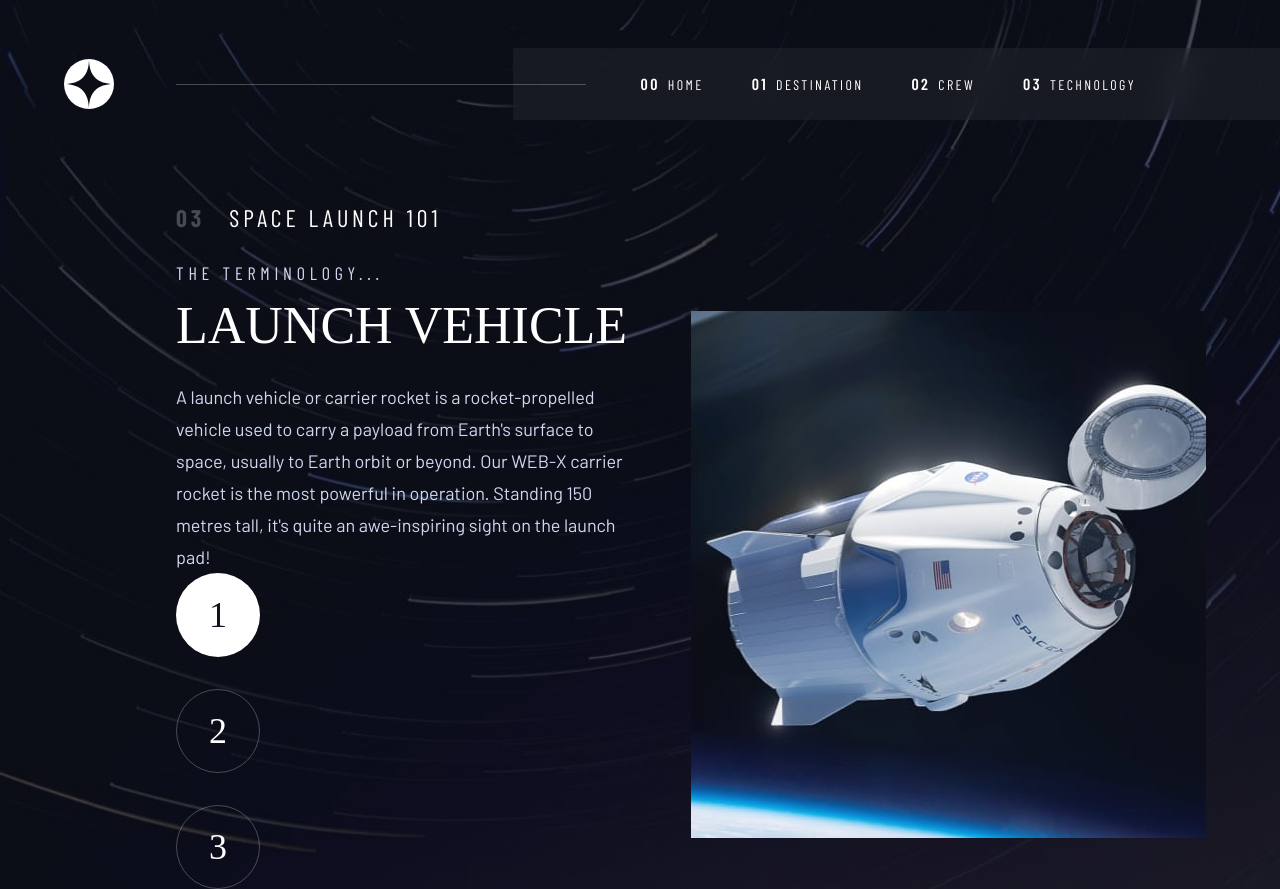
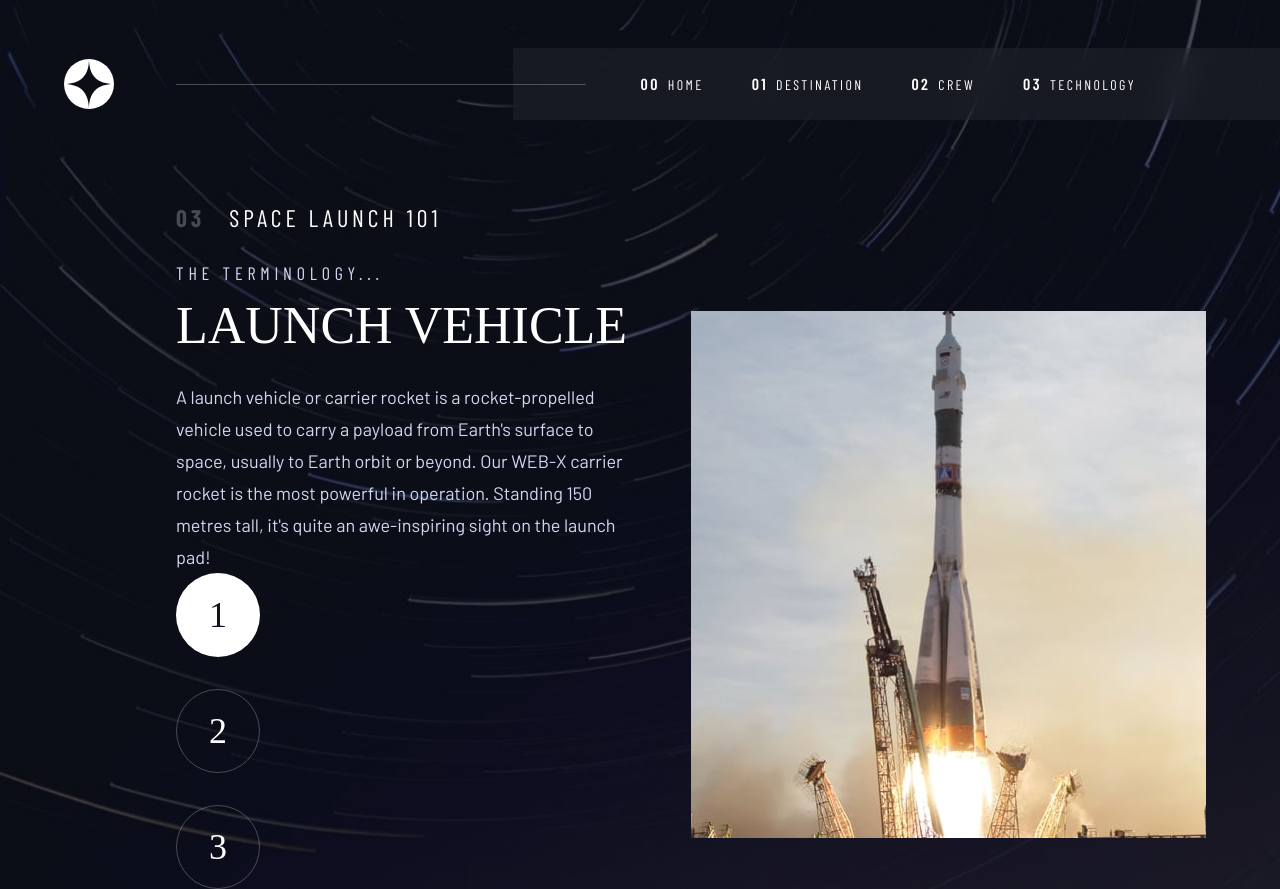
Before and after one commit to thelouisgram/space-tourism, a React (Vite) app in the folder space-tourism/: page /technology in a window 1280 px wide. Built offline with nearby package versions, Linux system fonts and the light colour scheme; a web font is replaced by a local one.

Commit message:
adjusted tech images

```diff
--- a/space-tourism/src/pages/Technology.jsx
+++ b/space-tourism/src/pages/Technology.jsx
@@ -9,9 +9,9 @@
   const technology = data.technology;
 
   const images = [
+    { 'portrait': launchVehiclePortrait, 'landscape': launchVehicleLandscape },
+    { 'portrait': spaceportPortrait, 'landscape': spaceportLandscape },
     { 'portrait': spaceCapsulePortrait, 'landscape': spaceCapsuleLandscape},
-    { 'portrait': spaceportPortrait, 'landscape': spaceportLandscape },
-    { 'portrait': launchVehiclePortrait, 'landscape': launchVehicleLandscape },
   ]
 
   const paginations = [ 1, 2, 3]
```
